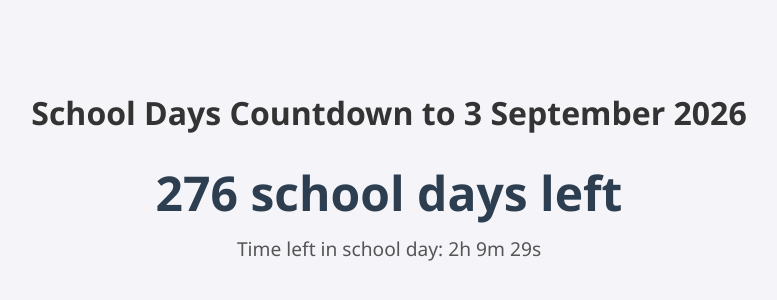
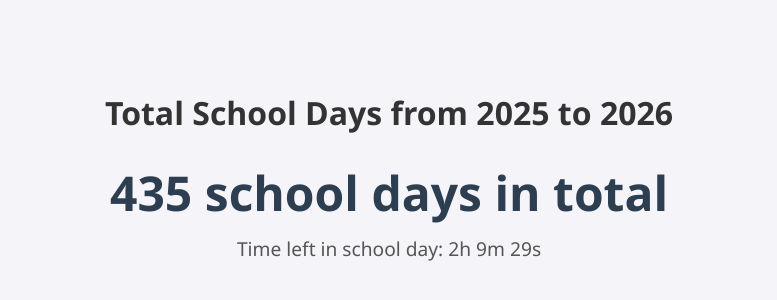
Before and after one commit to M4AN60/Count-Down, a plain HTML site: page index.html in a window 1280 px wide. Shown: the part 234-534 px from the top of the page, without its empty margins (251-1028 px from the left). Drawn offline with Linux system fonts and the light colour scheme.

Commit message:
Update index.html

```diff
--- a/index.html
+++ b/index.html
@@ -32,18 +32,28 @@
   </style>
 </head>
 <body>
-  <h1>School Days Countdown to 3 September 2026</h1>
+  <h1>Total School Days from 2025 to 2026</h1>
   <div class="countdown" id="schoolDays">Calculating...</div>
   <div class="timer" id="dayTimeLeft">Calculating...</div>
 
   <script>
-    // List public holidays and school holidays to exclude
     const holidays = [
-      "2026-04-06", "2026-04-07", "2026-04-08", "2026-04-09", "2026-04-10", // Easter break
-      "2026-06-22", "2026-06-23", "2026-06-24", "2026-06-25", "2026-06-26", // Mid-year break
-      "2026-09-21", "2026-09-22", "2026-09-23", "2026-09-24", "2026-09-25", // September break
-      "2026-01-01", "2026-01-26", "2026-04-03", "2026-04-06", // Public holidays (New Year, Aus Day, Good Friday, Easter Mon)
-      "2026-08-10" // EKKA (Brisbane Show Day)
+      // --- 2025 ---
+      "2025-01-20", "2025-01-21", "2025-01-22", "2025-01-23", "2025-01-24", // Student Free Days
+      "2025-04-07", "2025-04-08", "2025-04-09", "2025-04-10", "2025-04-11", // Term 1 break
+      "2025-06-23", "2025-06-24", "2025-06-25", "2025-06-26", "2025-06-27", // Term 2 break
+      "2025-09-08", "2025-09-09", "2025-09-10", "2025-09-11", "2025-09-12", // Term 3 break
+      "2025-12-05", "2025-12-06", // End of Term 4 and Staff Day
+      "2025-01-27", "2025-04-18", "2025-04-21", "2025-04-25", "2025-05-05", "2025-08-11", "2025-10-06", // Public Holidays
+
+      // --- 2026 ---
+      "2026-01-19", "2026-01-20", "2026-01-21", "2026-01-22", "2026-01-23", // Student Free Days
+      "2026-04-03", "2026-04-06", // Good Friday and Easter Monday
+      "2026-04-07", "2026-04-08", "2026-04-09", "2026-04-10", // Term 1 break
+      "2026-06-22", "2026-06-23", "2026-06-24", "2026-06-25", "2026-06-26", // Term 2 break
+      "2026-09-21", "2026-09-22", "2026-09-23", "2026-09-24", "2026-09-25", // Term 3 break
+      "2026-12-04", // Staff Day
+      "2026-01-26", "2026-04-25", "2026-05-04", "2026-08-10", "2026-10-05" // Public Holidays
     ];
 
     function isWeekend(date) {
@@ -69,17 +79,11 @@
     }
 
     function updateCountdown() {
-      const today = new Date();
-      const endDate = new Date("2026-09-03T00:00:00");
+      const startDate = new Date("2025-01-29T00:00:00"); // First student day in 2025
+      const endDate = new Date("2026-12-03T00:00:00");   // Last student day in 2026
 
-      if (today > endDate) {
-        document.getElementById("schoolDays").textContent = "School has finished!";
-        document.getElementById("dayTimeLeft").textContent = "Enjoy your holidays!";
-        return;
-      }
-
-      const schoolDaysLeft = calculateSchoolDays(today, endDate);
-      document.getElementById("schoolDays").textContent = `${schoolDaysLeft} school days left`;
+      const schoolDaysTotal = calculateSchoolDays(startDate, endDate);
+      document.getElementById("schoolDays").textContent = `${schoolDaysTotal} school days in total`;
 
       const now = new Date();
       const startOfDay = new Date(now);
```
